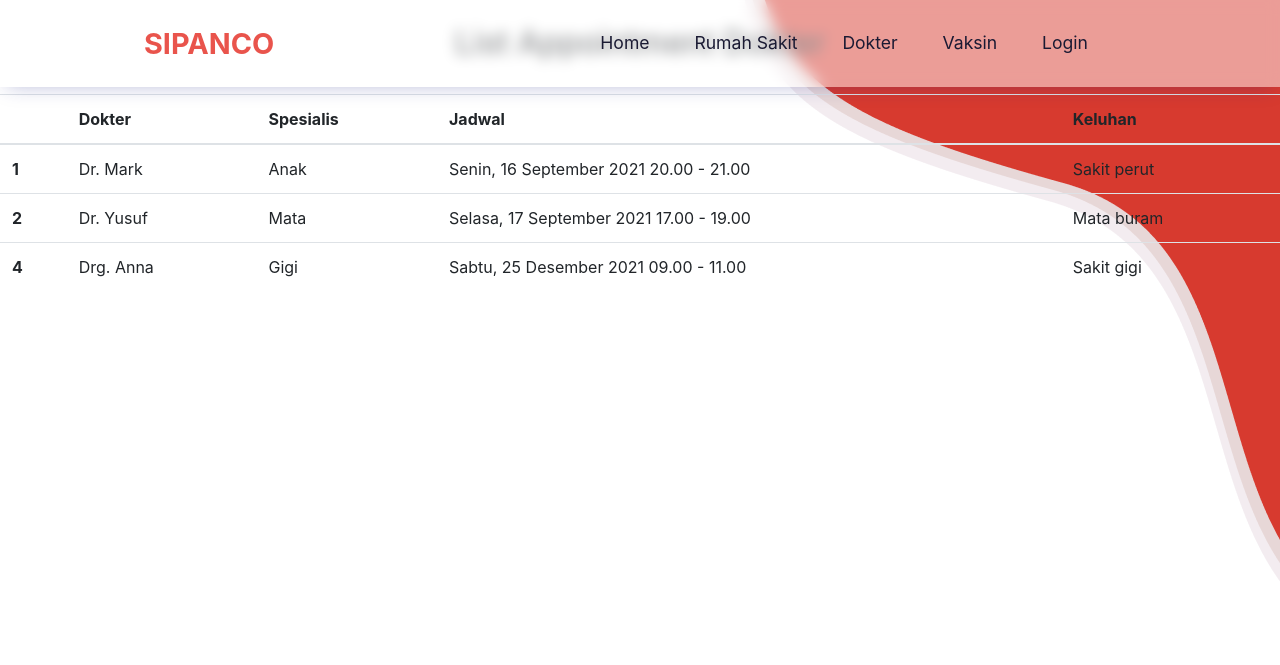
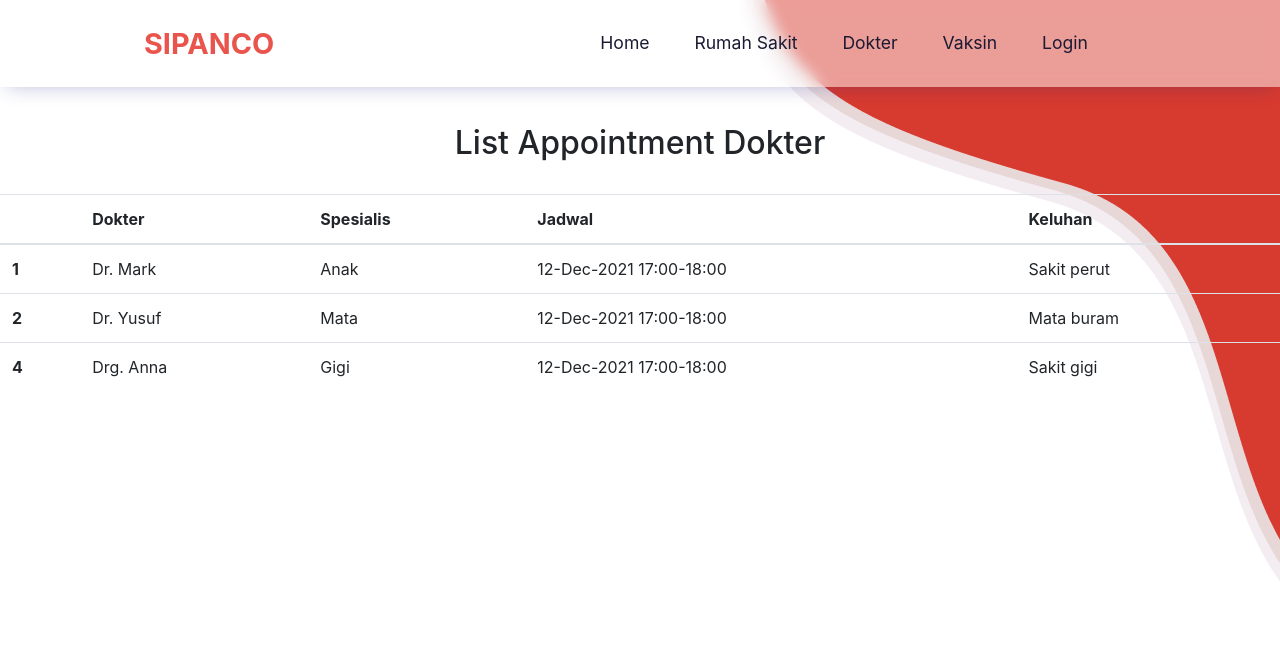
Before and after one commit to SIPANCO-RPL/django-sipanco, a Django app: page /appointment in a window 1280 px wide. Shown: the top 665 px of the page. Run offline with Django 3.2, Linux system fonts and the light colour scheme; some libraries are stand-ins or nearby versions.

Commit message:
fix margin

```diff
--- a/templates/common/base.html
+++ b/templates/common/base.html
@@ -174,7 +174,7 @@
                 <div class="dropdown-content">
                   <a href="">Melihat Jadwal Dokter</a>
                   <a href="">Membuat Jadwal Dokter</a>
-                  <a href="/appointment/createappointment">Melihat Appointment Dokter</a>
+                  <a href="/appointment">Melihat Appointment Dokter</a>
                 </div>
               </div>
             </li>
--- a/templates/create_appointment.html
+++ b/templates/create_appointment.html
@@ -1,7 +1,8 @@
 {% extends "common/base.html" %}
 {% block content %}
+<title>Buat Appointment | SIPANCO</title>
     <div class="container-fluid">
-        <h2 style="text-align: center; margin-top: 50px;">Appointment Dokter</h2>
+        <h2 style="text-align: center; margin-top: 130px;">Appointment Dokter</h2>
         <div class="row justify-content-center">
             <div class= "col-9 col-sm-5 col-md-3">
                 <form class="form-container" method="POST">
--- a/templates/list_appointment.html
+++ b/templates/list_appointment.html
@@ -1,8 +1,9 @@
 {% extends "common/base.html" %}
 {% block content %}
+<title>List Appoinment | SIPANCO</title>
     <br>
     <div class="container mx-auto mt-6">
-      <h2>List Appointment Dokter</h2>
+      <h2 style="margin-top: 100px;">List Appointment Dokter</h2>
   </div>
   <br>
     <table class="table">
@@ -20,21 +21,21 @@
             <th scope="row">1</th>
             <td>Dr. Mark</td>
             <td>Anak</td>
-            <td>Senin, 16 September 2021 20.00 - 21.00</td>
+            <td>12-Dec-2021 17:00-18:00</td>
             <td>Sakit perut</td>
           </tr>
           <tr>
             <th scope="row">2</th>
             <td>Dr. Yusuf</td>
             <td>Mata</td>
-            <td>Selasa, 17 September 2021 17.00 - 19.00</td>
+            <td>12-Dec-2021 17:00-18:00</td>
             <td>Mata buram</td>
           </tr>
           <tr>
             <th scope="row">4</th>
             <td>Drg. Anna</td>
             <td>Gigi</td>
-            <td>Sabtu, 25 Desember 2021 09.00 - 11.00</td>
+            <td>12-Dec-2021 17:00-18:00</td>
             <td>Sakit gigi</td>
           </tr>
         </tbody>
```
